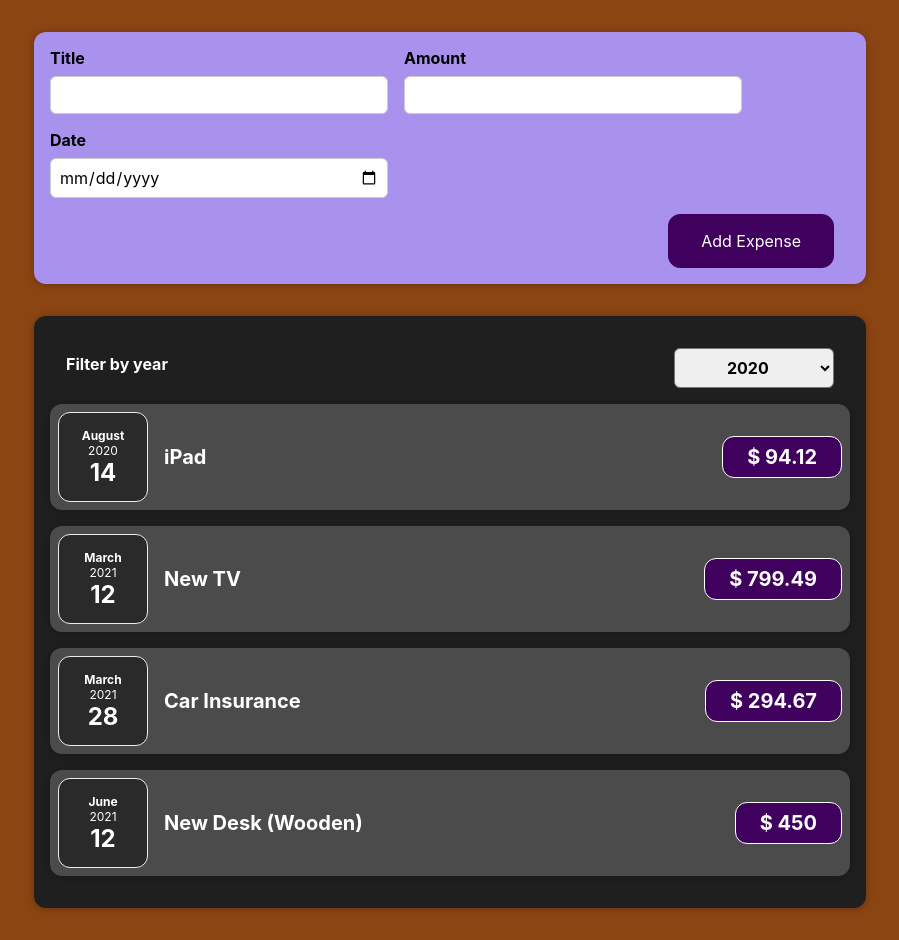
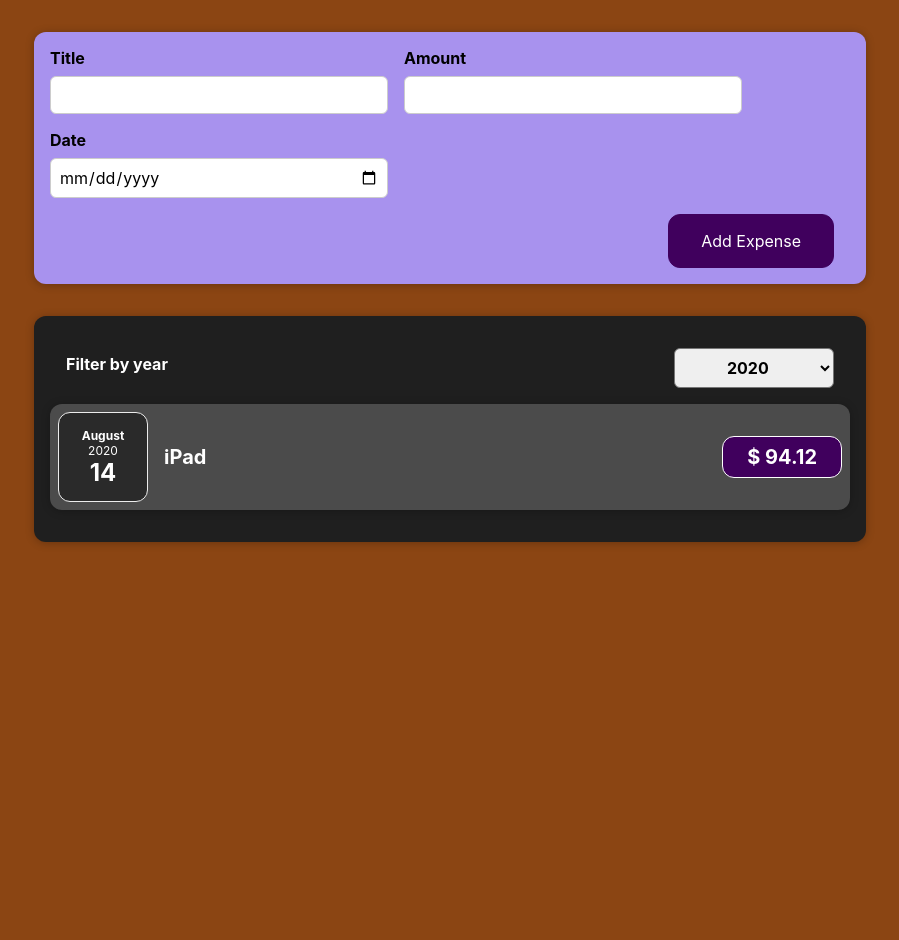
Before and after one commit to yonderp/react-project, a React (Create React App) app: page / in a window 1280 px wide. Shown: the whole page, without its empty margins (190-1089 px from the left). After the commit the page ends 800 px from the top, so only its background shows below. Built offline with nearby package versions, Linux system fonts and the light colour scheme.

Commit message:
ya funciona el filtrado por año

```diff
--- a/src/components/Expenses/Expenses.js
+++ b/src/components/Expenses/Expenses.js
@@ -12,6 +12,10 @@
     setFilteredYear(selectedYear);
   };
 
+  const filteredExpenses = props.items.filter(expense => {
+    return expense.date.getFullYear().toString() === filteredYear;
+  });
+
   return (
     <div>
     <Card className="expenses">
@@ -19,7 +23,7 @@
         selected={filteredYear}
         onChangeFilter={filterChangeHandler}
       />
-      {props.items.map((expense) => (
+      {filteredExpenses.map((expense) => (
         <ExpenseItem
           key={expense.id}
           title={expense.title}
@@ -29,7 +33,7 @@
       ))}
     </Card>
     </div>
-  )
+  );
 }
 
 export default Expenses;
```
